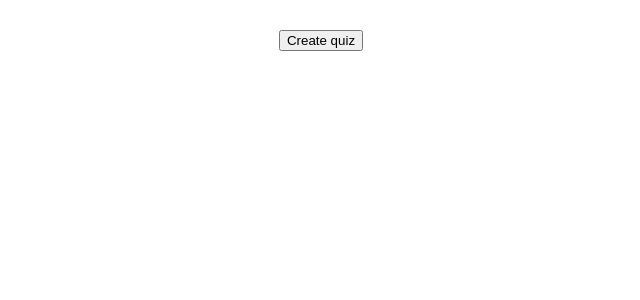
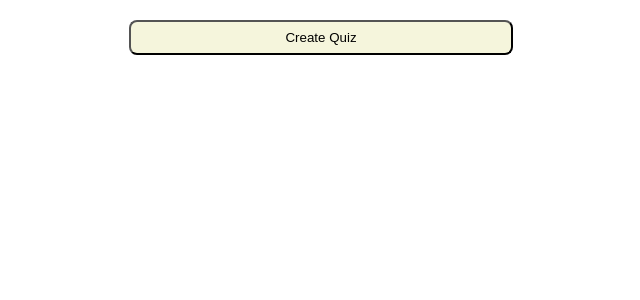
Before and after one commit to julialbq/redux-challenge, a React (Create React App) app: page / in a window 1280 px wide. Shown: the top 300 px of the page, without its empty margins (319-959 px from the left). Built offline with nearby package versions, Linux system fonts and the light colour scheme.

Commit message:
refactor: add Button component to the App.js

```diff
--- a/src/App.jsx
+++ b/src/App.jsx
@@ -1,7 +1,8 @@
 import { useDispatch, useSelector } from "react-redux";
 import "./App.css";
 import { getQuizCreation, quizCreatedAction } from "./state/quiz";
-import { CreateQuiz } from "./ui/CreateQuiz";
+import { Button } from "./ui/components/Button";
+import { CreateQuiz } from "./ui/components/CreateQuiz";
 
 function App() {
   const quizCreation = useSelector((state) => getQuizCreation(state));
@@ -13,7 +14,7 @@ function App() {
 
   return (
     <div className="App">
-      <button className="App__button" onClick={createQuizPage}>Create quiz</button>
+      <Button onClick={createQuizPage}>Create Quiz</Button>
       {quizCreation && <CreateQuiz />}
     </div>
   );
```
